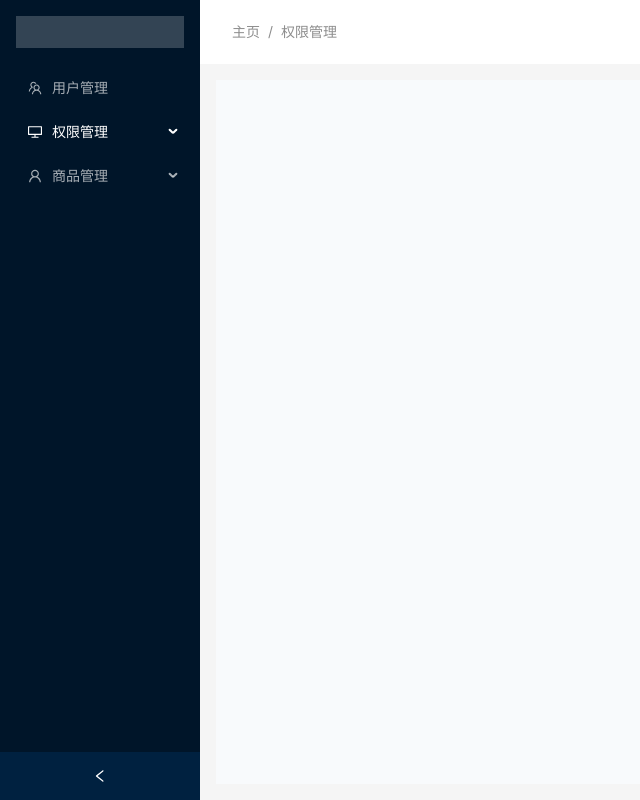
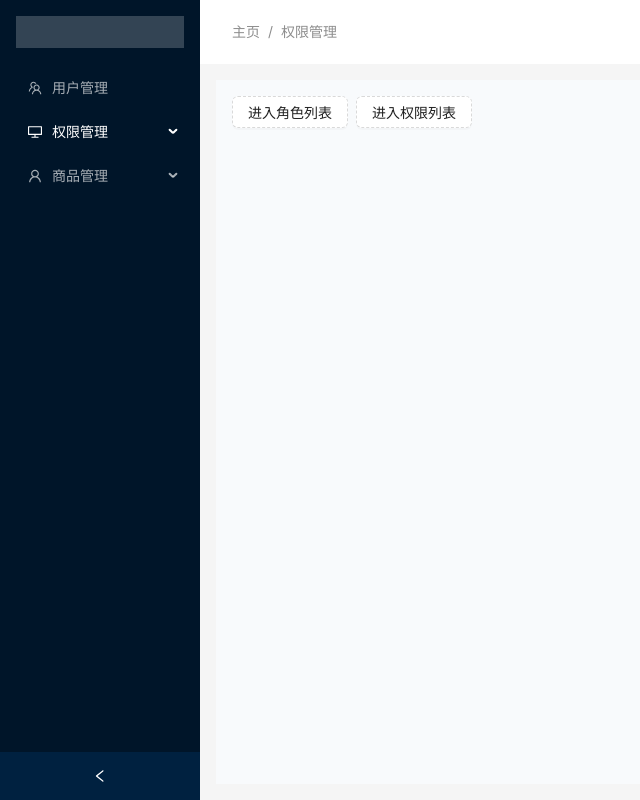
Before and after one commit to sdrpsps/react-cms, a React (Vite) app: page /permission in a window 1280 px wide. Shown: the whole page, without its empty margins (0-640 px from the left). Built offline with nearby package versions, Linux system fonts and the light colour scheme; sample sign-in values are in the browser's storage.

Commit message:
fix: 🐛 修复嵌套路由父路由的显示方式

```diff
--- a/src/components/Permission/index.tsx
+++ b/src/components/Permission/index.tsx
@@ -1,7 +1,19 @@
-import { Outlet } from 'react-router-dom';
+import { Button, Space } from 'antd';
+import { useNavigate } from 'react-router-dom';
 
 function Permission() {
-  return <Outlet />;
+  const navigate = useNavigate();
+
+  return (
+    <Space>
+      <Button type="dashed" onClick={() => navigate('/permission/roleList')}>
+        进入角色列表
+      </Button>
+      <Button type="dashed" onClick={() => navigate('/permission/rightList')}>
+        进入权限列表
+      </Button>
+    </Space>
+  );
 }
 
 export default Permission;
--- a/src/routes/index.tsx
+++ b/src/routes/index.tsx
@@ -29,8 +29,8 @@ const route: RouteObject[] = [
       { path: 'user', element: lazyLoad(<User />) },
       {
         path: 'permission',
-        element: lazyLoad(<Permission />),
         children: [
+          { index: true, element: lazyLoad(<Permission />) },
           { path: 'roleList', element: lazyLoad(<RoleList />) },
           { path: 'rightList', element: lazyLoad(<RightList />) },
         ],
```
